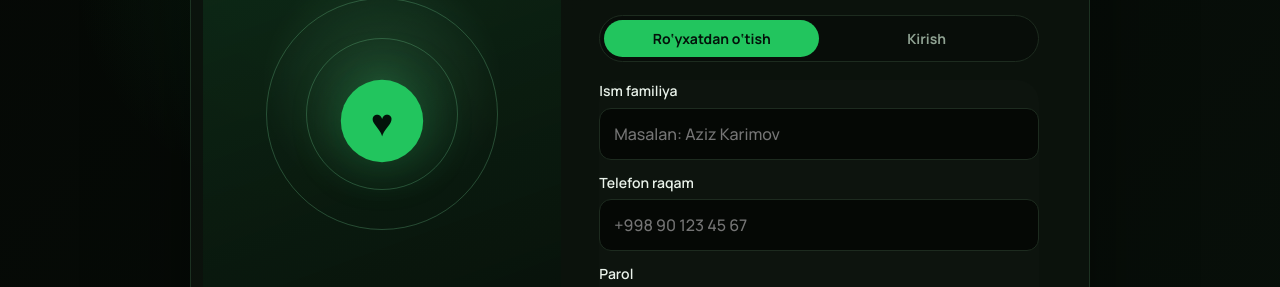
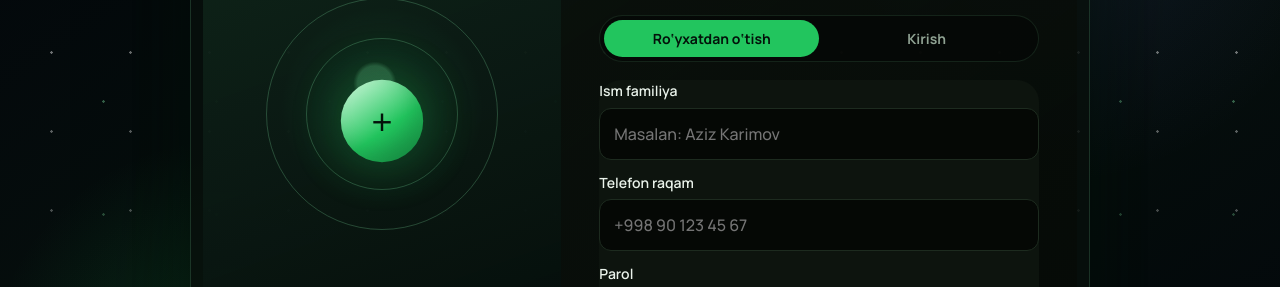
Before and after one commit to azizxolmurodov44-afk/hayot-qon-donorligi, a plain HTML site: page index.html in a window 1280 px wide. Shown: the part 242-529 px from the top of the page. Drawn offline with Linux system fonts and the light colour scheme.

Commit message:
Redesign login screen with cosmic aesthetic
Co-authored-by: Copilot App <223556219+Copilot@users.noreply.github.com>

```diff
--- a/index.html
+++ b/index.html
@@ -74,25 +74,26 @@ footer{border-top:1px solid var(--line);padding:40px 0 calc(40px + env(safe-area
 footer .wrap{display:flex;justify-content:space-between;gap:24px;flex-wrap:wrap;color:var(--muted)}
 footer a:hover{color:var(--lime)}
 .contact{display:grid;gap:4px}
-.auth-screen{position:fixed;inset:0;z-index:100;display:grid;place-items:center;padding:20px;background:radial-gradient(circle at 25% 25%,rgba(34,197,94,.12),transparent 22%),linear-gradient(135deg,rgba(5,8,5,.98),rgba(8,16,10,.98));backdrop-filter:blur(18px)}
+.auth-screen{position:fixed;inset:0;z-index:100;display:grid;place-items:center;padding:20px;overflow:hidden;background:radial-gradient(circle at 18% 78%,rgba(34,197,94,.18),transparent 20%),radial-gradient(circle at 82% 16%,rgba(99,102,241,.12),transparent 24%),linear-gradient(145deg,#02050b 0%,#07120d 52%,#02050b 100%);backdrop-filter:blur(18px)}
+.auth-screen:before{content:'';position:absolute;inset:0;opacity:.7;background-image:radial-gradient(circle,#fff 0 1px,transparent 1.5px),radial-gradient(circle,#86efac 0 1px,transparent 1.5px);background-size:79px 79px,113px 113px;background-position:12px 18px,47px 61px;mask-image:linear-gradient(to bottom,#000,transparent 92%)}
 .auth-screen.hidden{display:none}
-.auth-card{position:relative;width:min(900px,100%);min-height:590px;display:grid;grid-template-columns:.82fr 1.18fr;background:rgba(13,20,14,.82);border:1px solid rgba(134,239,172,.14);border-radius:28px;padding:12px;box-shadow:0 32px 100px rgba(0,0,0,.48);overflow:hidden}
+.auth-card{position:relative;width:min(900px,100%);min-height:590px;display:grid;grid-template-columns:.82fr 1.18fr;background:rgba(8,15,11,.82);border:1px solid rgba(134,239,172,.16);border-radius:28px;padding:12px;box-shadow:0 32px 100px rgba(0,0,0,.62),0 0 80px rgba(34,197,94,.06);overflow:hidden;z-index:2}
 .auth-card:before{content:'';position:absolute;width:360px;height:360px;right:-180px;top:-220px;border-radius:50%;border:1px solid rgba(134,239,172,.12)}
-.auth-art{position:relative;display:flex;flex-direction:column;justify-content:flex-end;padding:38px 34px;border-radius:20px;overflow:hidden;background:linear-gradient(160deg,rgba(34,197,94,.15),rgba(5,8,5,.72)),radial-gradient(circle at 50% 38%,rgba(134,239,172,.22),transparent 28%)}
+.auth-art{position:relative;display:flex;flex-direction:column;justify-content:flex-end;padding:38px 34px;border-radius:20px;overflow:hidden;background:radial-gradient(circle at 48% 38%,rgba(134,239,172,.22) 0 4%,transparent 5%),radial-gradient(circle at 50% 42%,rgba(34,197,94,.16),transparent 25%),linear-gradient(160deg,rgba(20,49,34,.72),rgba(3,8,8,.92))}
 .auth-art:before,.auth-art:after{content:'';position:absolute;border:1px solid rgba(134,239,172,.24);border-radius:50%;left:50%;top:43%;transform:translate(-50%,-50%)}
 .auth-art:before{width:230px;height:230px}
 .auth-art:after{width:150px;height:150px}
-.auth-heart{position:relative;z-index:2;width:82px;height:82px;margin:0 auto 170px;border-radius:50%;display:grid;place-items:center;background:var(--green);color:#03120a;font-size:38px;box-shadow:0 0 50px rgba(34,197,94,.28)}
+.auth-heart{position:relative;z-index:2;width:82px;height:82px;margin:0 auto 170px;border-radius:50%;display:grid;place-items:center;background:linear-gradient(145deg,#d9fbe3,#22c55e 58%,#15803d);color:#03120a;font-size:38px;box-shadow:0 0 50px rgba(34,197,94,.28),inset -10px -12px 18px rgba(21,128,61,.32)}
 .auth-heart{animation:heartBeat 2.4s ease-in-out infinite}
 @keyframes heartBeat{0%,100%{transform:scale(1)}50%{transform:scale(1.08);box-shadow:0 0 70px rgba(34,197,94,.38)}}
 .auth-art-copy{position:relative;z-index:2}
 .auth-art-copy span{color:var(--lime);font-size:12px;letter-spacing:.14em;text-transform:uppercase;font-weight:800}
 .auth-art-copy p{max-width:240px;margin-top:8px;font-family:Newsreader,serif;font-size:30px;line-height:1.12}
-.auth-main{display:flex;flex-direction:column;justify-content:center;padding:28px 38px}
+.auth-main{position:relative;z-index:3;display:flex;flex-direction:column;justify-content:center;padding:28px 38px;background:linear-gradient(145deg,rgba(13,20,14,.6),rgba(5,8,5,.82))}
 .auth-brand{display:flex;margin-bottom:22px}
 .auth-card h2{text-align:left;max-width:none;font-size:36px;margin-bottom:10px}
 .auth-subtitle{margin:-4px 0 18px;color:var(--muted);font-size:14px}
-.auth-tabs{display:grid;grid-template-columns:1fr 1fr;padding:4px;margin-bottom:18px;border:1px solid var(--line);border-radius:999px;background:rgba(5,8,5,.42)}
+.auth-tabs{display:grid;grid-template-columns:1fr 1fr;padding:4px;margin-bottom:18px;border:1px solid rgba(134,239,172,.11);border-radius:999px;background:rgba(5,8,5,.62)}
 .auth-tab{border:0;border-radius:999px;background:none;color:var(--muted);padding:9px;font:700 14px Manrope,sans-serif;cursor:pointer;transition:.2s}
 .auth-tab.active{background:var(--green);color:#03120a}
 .auth-form{display:grid;grid-template-columns:1fr;gap:12px;padding:0;border:0}
@@ -144,7 +145,7 @@ section{padding:56px 0}}
 <div class="auth-screen" id="authScreen" role="dialog" aria-modal="true" aria-labelledby="authTitle">
   <div class="auth-card">
     <aside class="auth-art" aria-hidden="true">
-      <div class="auth-heart">♥</div>
+      <div class="auth-heart">+</div>
       <div class="auth-art-copy">
         <span>Bir dona imkoniyat</span>
         <p>Bir qaroringiz, uch hayotga umid.</p>
```
